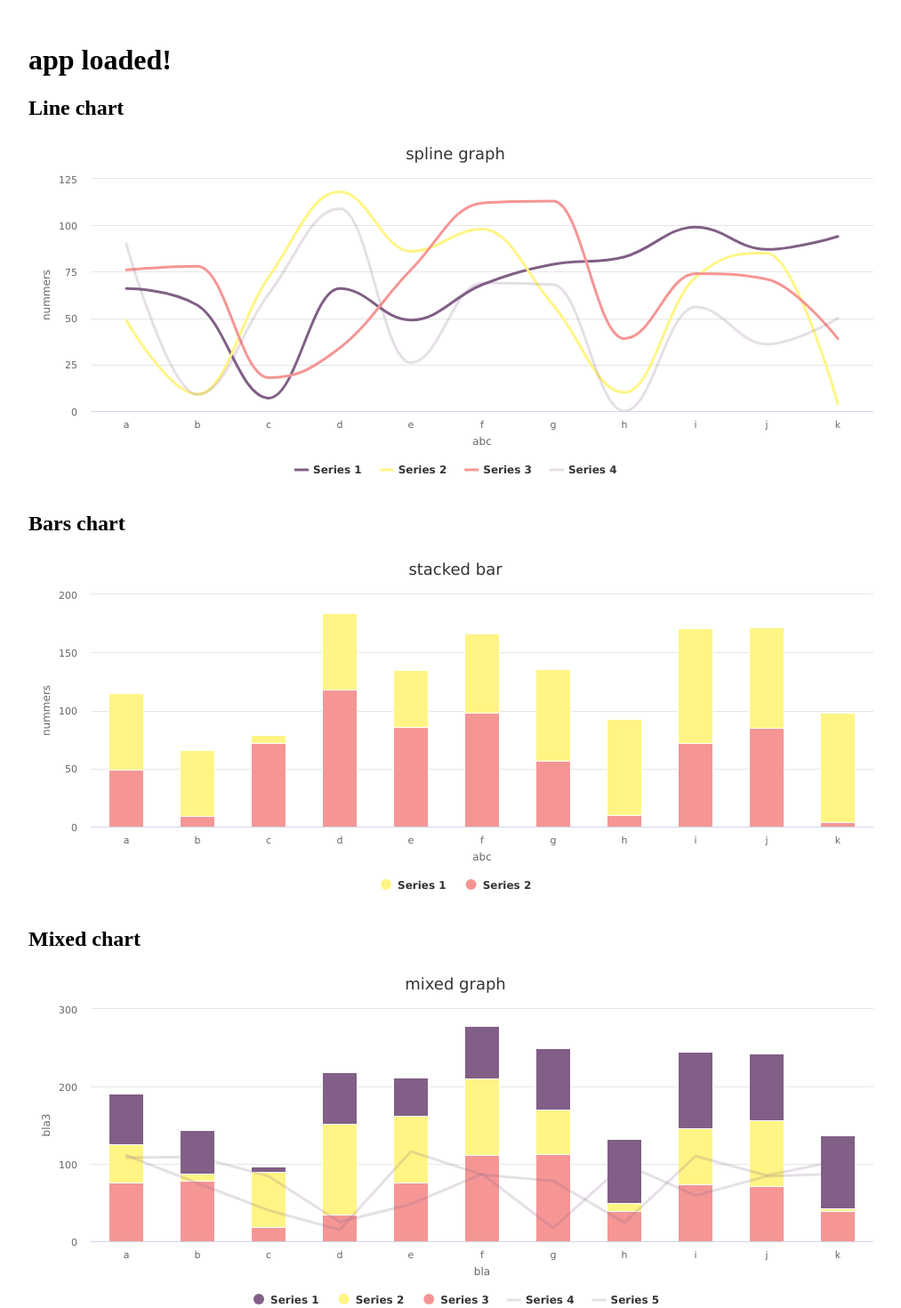
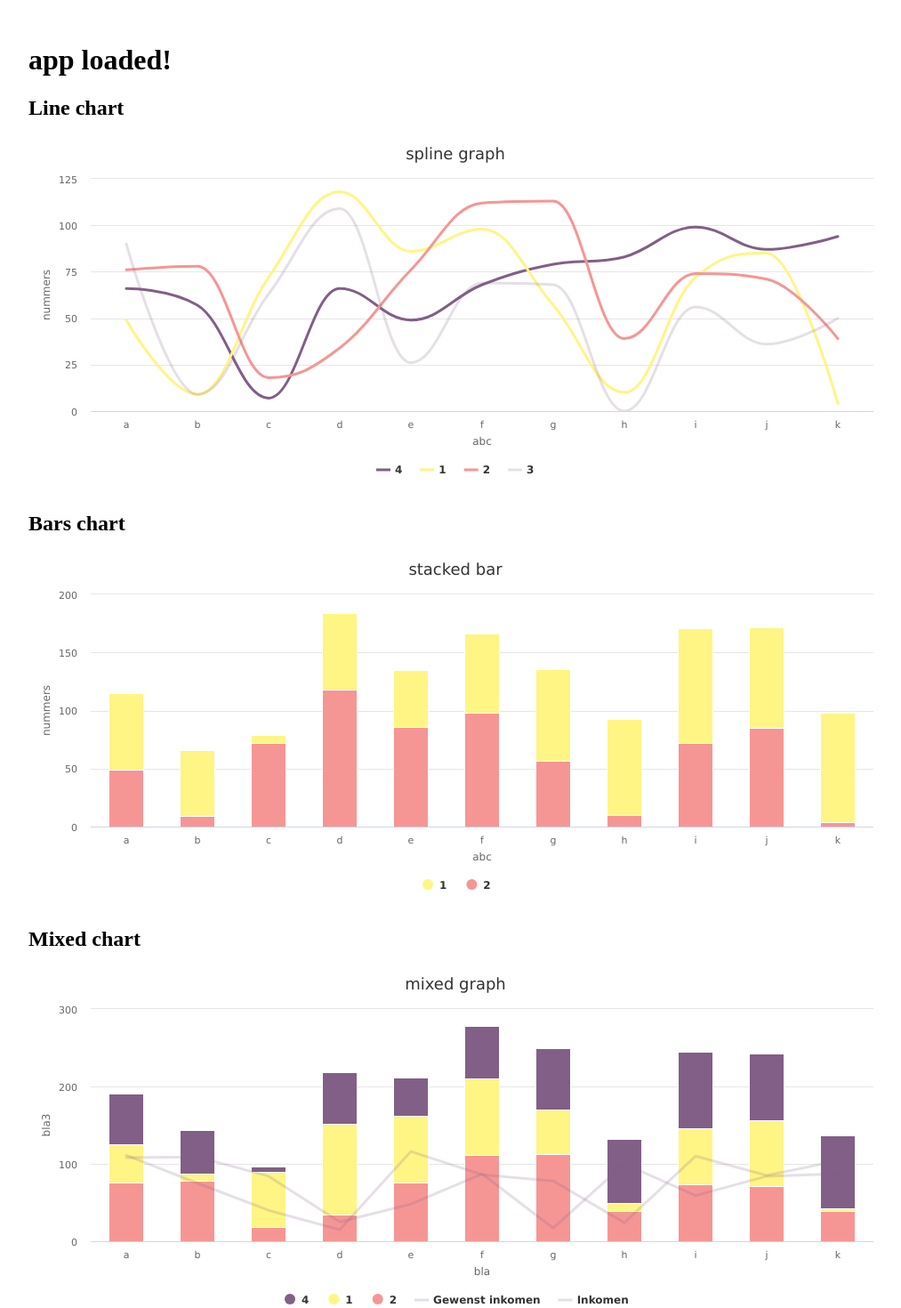
Before and after one commit to ksaanen/Angular.Highcharts, an Angular app: page / in a window 1280 px wide. Shown: the top 1470 px of the page at 89% size, without its empty margins (128-1141 px from the left). Built offline with nearby package versions, Linux system fonts and the light colour scheme.

Commit message:
bugfixes

```diff
--- a/src/app/app.component.html
+++ b/src/app/app.component.html
@@ -2,7 +2,7 @@
 
 <h2>Line chart</h2>
 
-<highcharts #myID1 [labels]="labels" [config]="global_configuration" title="spline graph">
+<highcharts #myID1 [config]="global_configuration" title="spline graph">
   <highcharts-axes>
     <highcharts-xaxis label="abc" id="myXAxis" [categories]="labels" [visible]="true"></highcharts-xaxis>
     <highcharts-yaxis label="nummers" id="myYAxis" [visible]="true"></highcharts-yaxis>
@@ -15,7 +15,7 @@
 
 <h2>Bars chart</h2>
 
-<highcharts #myID2 [labels]="labels" [config]="global_configuration" title="stacked bar">
+<highcharts #myID2 [config]="global_configuration" title="stacked bar">
   <highcharts-axes>
     <highcharts-xaxis label="abc" id="myXAxis" [categories]="labels" [visible]="true"></highcharts-xaxis>
     <highcharts-yaxis label="nummers" id="myYAxis" [visible]="true"></highcharts-yaxis>
@@ -26,7 +26,7 @@
 
 <h2>Mixed chart</h2>
 
-<highcharts #myID3 [labels]="labels" [config]="global_configuration" title="mixed graph">
+<highcharts #myID3 [config]="global_configuration" title="mixed graph">
   <highcharts-axes>
     <highcharts-xaxis label="bla" id="myXAxis" [categories]="labels" [visible]="true"></highcharts-xaxis>
     <highcharts-yaxis label="bla3" id="myYAxis1" [visible]="true"></highcharts-yaxis>
--- a/src/app/app.component.ts
+++ b/src/app/app.component.ts
@@ -30,7 +30,7 @@ export class AppComponent {
     function getRandomInt(min, max) {
       min = Math.ceil(min);
       max = Math.floor(max);
-      return Math.floor(Math.random() * (max - min)) + min; //The maximum is exclusive and the minimum is inclusive
+      return Math.floor(Math.random() * (max - min)) + min;
     }
     return getRandomInt(0, 120);
   };
--- a/src/app/modules/highcharts/highcharts-data.component.ts
+++ b/src/app/modules/highcharts/highcharts-data.component.ts
@@ -41,8 +41,8 @@ export class HighchartsDataComponent implements OnInit, OnDestroy {
   }
 
   @Input()
-  set title(value: string) {
-    this.seriesObject.title = value;
+  set name(value: string) {
+    this.seriesObject.name = value;
   }
 
   private seriesObject: Highcharts.SeriesOptions;
--- a/src/app/modules/highcharts/highcharts.component.ts
+++ b/src/app/modules/highcharts/highcharts.component.ts
@@ -8,11 +8,6 @@ import { HighchartsService } from './highcharts.service';
   providers: [HighchartsService]
 })
 export class HighchartsComponent implements AfterContentInit {
-
-  @Input()
-  set labels(value: (string | string[])[]) {
-    this.chartService.labels = value;
-  }
 
   @Input()
   set config(value: Highcharts.Options) {
--- a/src/app/modules/highcharts/highcharts.service.ts
+++ b/src/app/modules/highcharts/highcharts.service.ts
@@ -41,17 +41,13 @@ export class HighchartsService {
     this.updateChart();
   }
 
-  set labels(labels: (string | string[])[]) {
-    // this.chartData.labels = labels;
-    this.updateChart();
-  }
-
   set config(value: Highcharts.Options) {
     Object.assign(this.options, value);
   }
 
   set title(value: string) {
     this.options.title.text = value;
+    this.updateChart();
   }
 
   private updateChart() {
```
